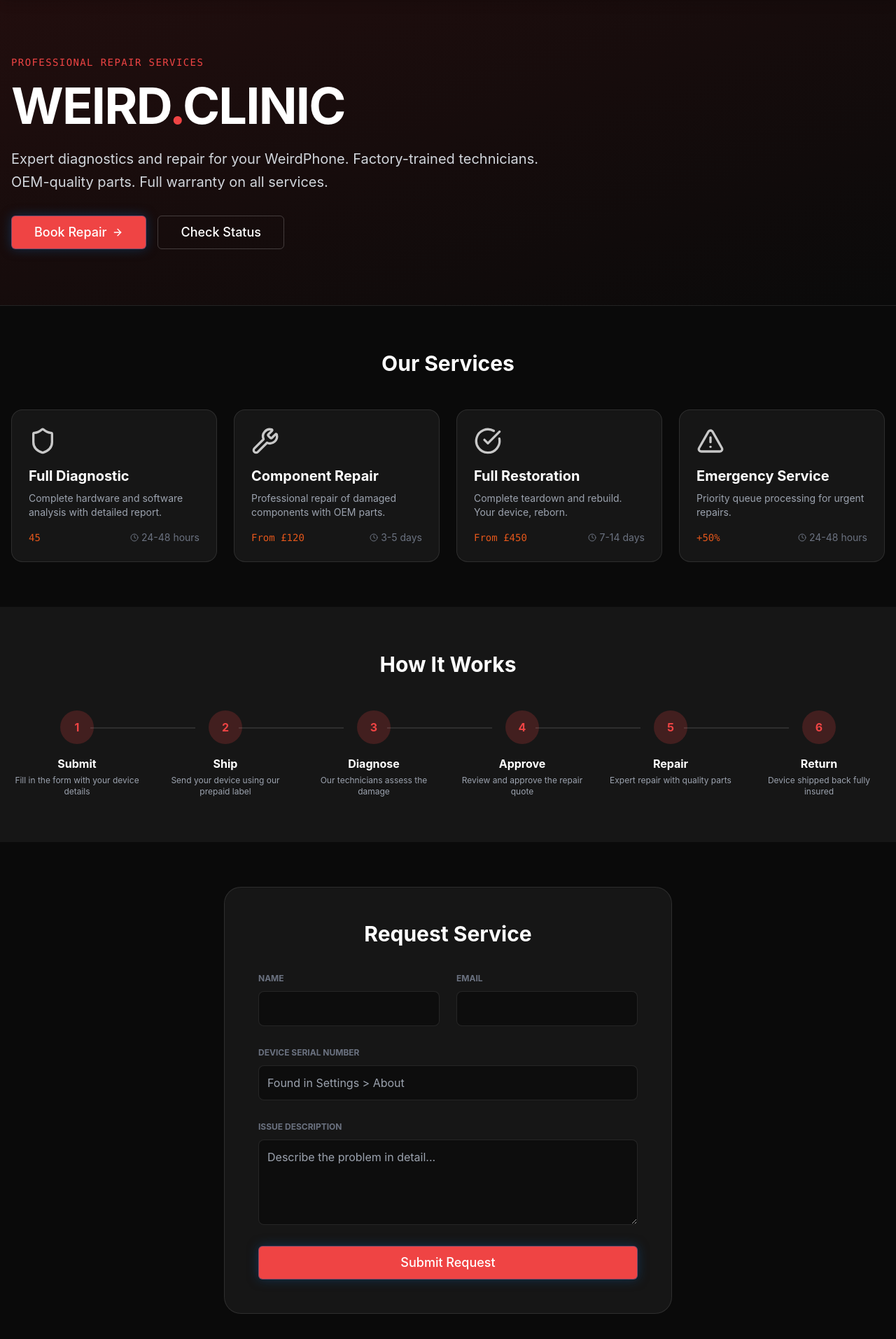
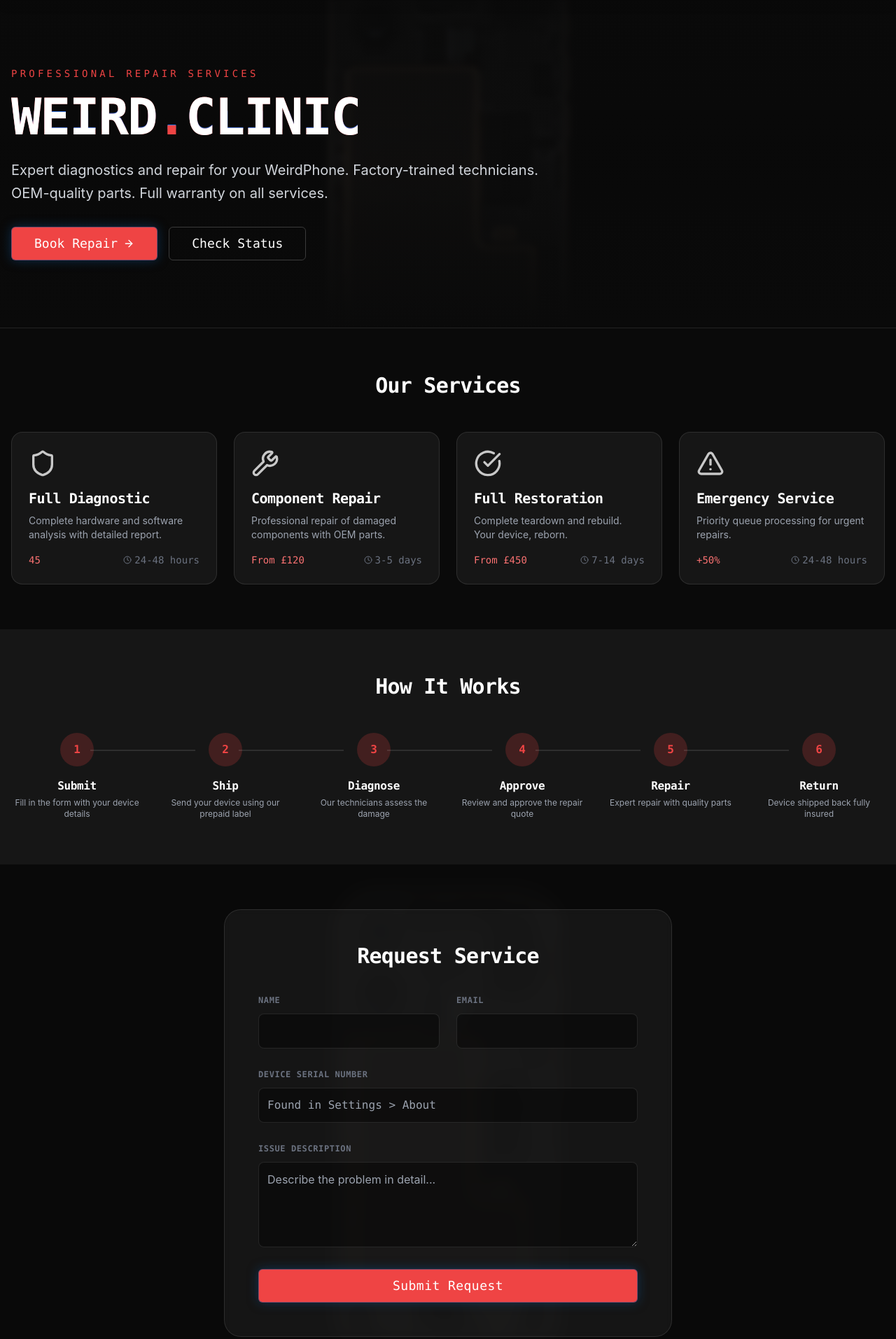
Before and after one commit to Thankswewin/holyweird-shop, a React (Vite) app: page /weird-clinic in a window 1280 px wide. Shown: the part 67-1980 px from the top of the page at 70% size. Built offline with nearby package versions, Linux system fonts and the light colour scheme; no server answers.

Commit message:
Update Weird Clinic: blurred bg, glitch effect, mono fonts, no orange hover

```diff
--- a/src/pages/WeirdClinic.jsx
+++ b/src/pages/WeirdClinic.jsx
@@ -2,6 +2,7 @@ import React, { useState } from 'react';
 import { motion } from 'framer-motion';
 import { Wrench, Shield, Clock, CheckCircle, AlertTriangle, ArrowRight } from 'lucide-react';
 import { Button } from '@/components/ui/Button';
+import clinicBg from '@/assets/clinic-bg.jpg';
 
 const WeirdClinic = () => {
     const [selectedService, setSelectedService] = useState(null);
@@ -51,32 +52,43 @@ const WeirdClinic = () => {
     ];
 
     return (
-        <div className="min-h-screen bg-obsidian">
-            {/* Hero */}
-            <section className="relative py-20 overflow-hidden">
-                <div className="absolute inset-0 bg-gradient-to-br from-red-900/20 to-transparent" />
+        <div className="min-h-screen bg-obsidian font-mono">
+            {/* Hero with blurred background */}
+            <section className="relative py-24 overflow-hidden">
+                {/* Blurred background image */}
+                <div
+                    className="absolute inset-0 bg-cover bg-center opacity-20 blur-sm scale-110"
+                    style={{ backgroundImage: `url(${clinicBg})` }}
+                />
+                <div className="absolute inset-0 bg-gradient-to-b from-obsidian/80 via-obsidian/60 to-obsidian" />
+
                 <div className="container mx-auto px-4 relative z-10">
                     <motion.div
                         initial={{ opacity: 0, y: 20 }}
                         animate={{ opacity: 1, y: 0 }}
                         className="max-w-3xl"
                     >
-                        <span className="text-red-500 font-mono text-sm uppercase tracking-widest mb-4 block">
+                        <span className="text-red-500 font-mono text-sm uppercase tracking-[0.3em] mb-4 block">
                             Professional Repair Services
                         </span>
-                        <h1 className="text-5xl md:text-7xl font-bold mb-6 tracking-tight">
-                            WEIRD<span className="text-red-500">.</span>CLINIC
+
+                        {/* Glitch effect title */}
+                        <h1 className="text-5xl md:text-7xl font-bold mb-6 tracking-tight relative">
+                            <span className="glitch-text" data-text="WEIRD.CLINIC">
+                                WEIRD<span className="text-red-500">.</span>CLINIC
+                            </span>
                         </h1>
-                        <p className="text-xl text-gray-300 leading-relaxed mb-8">
+
+                        <p className="text-xl text-gray-300 leading-relaxed mb-8 font-sans">
                             Expert diagnostics and repair for your WeirdPhone.
                             Factory-trained technicians. OEM-quality parts.
                             Full warranty on all services.
                         </p>
                         <div className="flex gap-4">
-                            <Button size="lg" className="bg-red-500 hover:bg-red-600">
+                            <Button size="lg" className="bg-red-500 hover:bg-red-600 font-mono">
                                 Book Repair <ArrowRight className="w-4 h-4 ml-2" />
                             </Button>
-                            <Button size="lg" variant="outline">
+                            <Button size="lg" variant="outline" className="font-mono border-white/20 hover:border-white/40 hover:bg-white/5">
                                 Check Status
                             </Button>
                         </div>
@@ -87,7 +99,7 @@ const WeirdClinic = () => {
             {/* Services Grid */}
             <section className="py-16 border-t border-white/10">
                 <div className="container mx-auto px-4">
-                    <h2 className="text-3xl font-bold mb-12 text-center">Our Services</h2>
+                    <h2 className="text-3xl font-bold mb-12 text-center tracking-tight">Our Services</h2>
                     <div className="grid grid-cols-1 md:grid-cols-2 lg:grid-cols-4 gap-6">
                         {services.map((service) => (
                             <motion.div
@@ -96,16 +108,16 @@ const WeirdClinic = () => {
                                 onClick={() => setSelectedService(service.id)}
                                 className={`cursor-pointer p-6 rounded-2xl border transition-all ${selectedService === service.id
                                         ? 'bg-red-500/10 border-red-500'
-                                        : 'bg-white/5 border-white/10 hover:border-white/30'
+                                        : 'bg-white/5 border-white/10 hover:border-white/30 hover:bg-white/10'
                                     }`}
                             >
                                 <service.icon className={`w-10 h-10 mb-4 ${selectedService === service.id ? 'text-red-500' : 'text-palladium'
                                     }`} />
-                                <h3 className="text-xl font-bold mb-2">{service.name}</h3>
-                                <p className="text-sm text-gray-400 mb-4">{service.description}</p>
+                                <h3 className="text-xl font-bold mb-2 tracking-tight">{service.name}</h3>
+                                <p className="text-sm text-gray-400 mb-4 font-sans">{service.description}</p>
                                 <div className="flex justify-between items-center text-sm">
-                                    <span className="text-weird-orange font-mono">{service.price}</span>
-                                    <span className="text-gray-500 flex items-center gap-1">
+                                    <span className="text-red-400 font-mono">{service.price}</span>
+                                    <span className="text-gray-500 flex items-center gap-1 font-mono">
                                         <Clock className="w-3 h-3" /> {service.duration}
                                     </span>
                                 </div>
@@ -118,15 +130,15 @@ const WeirdClinic = () => {
             {/* Process Timeline */}
             <section className="py-16 bg-white/5">
                 <div className="container mx-auto px-4">
-                    <h2 className="text-3xl font-bold mb-12 text-center">How It Works</h2>
+                    <h2 className="text-3xl font-bold mb-12 text-center tracking-tight">How It Works</h2>
                     <div className="grid grid-cols-2 md:grid-cols-3 lg:grid-cols-6 gap-6">
                         {process.map((item, i) => (
                             <div key={item.step} className="text-center relative">
-                                <div className="w-12 h-12 rounded-full bg-red-500/20 text-red-500 font-bold flex items-center justify-center mx-auto mb-4">
+                                <div className="w-12 h-12 rounded-full bg-red-500/20 text-red-500 font-bold flex items-center justify-center mx-auto mb-4 font-mono">
                                     {item.step}
                                 </div>
-                                <h3 className="font-bold mb-1">{item.title}</h3>
-                                <p className="text-xs text-gray-400">{item.desc}</p>
+                                <h3 className="font-bold mb-1 tracking-tight">{item.title}</h3>
+                                <p className="text-xs text-gray-400 font-sans">{item.desc}</p>
                                 {i < process.length - 1 && (
                                     <div className="hidden lg:block absolute top-6 left-[60%] w-[80%] h-[2px] bg-white/10" />
                                 )}
@@ -137,39 +149,91 @@ const WeirdClinic = () => {
             </section>
 
             {/* Booking Form */}
-            <section className="py-16">
-                <div className="container mx-auto px-4 max-w-2xl">
-                    <div className="bg-white/5 rounded-3xl border border-white/10 p-8 md:p-12">
-                        <h2 className="text-3xl font-bold mb-8 text-center">Request Service</h2>
+            <section className="py-16 relative overflow-hidden">
+                {/* Subtle background */}
+                <div
+                    className="absolute inset-0 bg-cover bg-center opacity-5 blur-md"
+                    style={{ backgroundImage: `url(${clinicBg})` }}
+                />
+
+                <div className="container mx-auto px-4 max-w-2xl relative z-10">
+                    <div className="bg-white/5 rounded-3xl border border-white/10 p-8 md:p-12 backdrop-blur-sm">
+                        <h2 className="text-3xl font-bold mb-8 text-center tracking-tight">Request Service</h2>
                         <form className="space-y-6" onSubmit={(e) => e.preventDefault()}>
                             <div className="grid grid-cols-2 gap-6">
                                 <div className="space-y-2">
-                                    <label className="text-xs uppercase font-bold text-gray-500">Name</label>
-                                    <input type="text" className="w-full bg-black/40 border border-white/10 rounded-lg p-3 text-white focus:border-red-500 focus:outline-none" />
+                                    <label className="text-xs uppercase font-bold text-gray-500 tracking-wider">Name</label>
+                                    <input type="text" className="w-full bg-black/40 border border-white/10 rounded-lg p-3 text-white focus:border-red-500 focus:outline-none font-mono" />
                                 </div>
                                 <div className="space-y-2">
-                                    <label className="text-xs uppercase font-bold text-gray-500">Email</label>
-                                    <input type="email" className="w-full bg-black/40 border border-white/10 rounded-lg p-3 text-white focus:border-red-500 focus:outline-none" />
+                                    <label className="text-xs uppercase font-bold text-gray-500 tracking-wider">Email</label>
+                                    <input type="email" className="w-full bg-black/40 border border-white/10 rounded-lg p-3 text-white focus:border-red-500 focus:outline-none font-mono" />
                                 </div>
                             </div>
 
                             <div className="space-y-2">
-                                <label className="text-xs uppercase font-bold text-gray-500">Device Serial Number</label>
-                                <input type="text" className="w-full bg-black/40 border border-white/10 rounded-lg p-3 text-white focus:border-red-500 focus:outline-none" placeholder="Found in Settings > About" />
+                                <label className="text-xs uppercase font-bold text-gray-500 tracking-wider">Device Serial Number</label>
+                                <input type="text" className="w-full bg-black/40 border border-white/10 rounded-lg p-3 text-white focus:border-red-500 focus:outline-none font-mono" placeholder="Found in Settings > About" />
                             </div>
 
                             <div className="space-y-2">
-                                <label className="text-xs uppercase font-bold text-gray-500">Issue Description</label>
-                                <textarea rows={4} className="w-full bg-black/40 border border-white/10 rounded-lg p-3 text-white focus:border-red-500 focus:outline-none" placeholder="Describe the problem in detail..." />
+                                <label className="text-xs uppercase font-bold text-gray-500 tracking-wider">Issue Description</label>
+                                <textarea rows={4} className="w-full bg-black/40 border border-white/10 rounded-lg p-3 text-white focus:border-red-500 focus:outline-none font-sans" placeholder="Describe the problem in detail..." />
                             </div>
 
-                            <Button size="lg" className="w-full bg-red-500 hover:bg-red-600">
+                            <Button size="lg" className="w-full bg-red-500 hover:bg-red-600 font-mono tracking-wide">
                                 Submit Request
                             </Button>
                         </form>
                     </div>
                 </div>
             </section>
+
+            {/* Glitch CSS animation */}
+            <style>{`
+        .glitch-text {
+          position: relative;
+          display: inline-block;
+        }
+
+        .glitch-text::before,
+        .glitch-text::after {
+          content: attr(data-text);
+          position: absolute;
+          top: 0;
+          left: 0;
+          width: 100%;
+          height: 100%;
+        }
+
+        .glitch-text::before {
+          animation: glitch-1 2s infinite linear alternate-reverse;
+          color: #ef4444;
+          z-index: -1;
+        }
+
+        .glitch-text::after {
+          animation: glitch-2 3s infinite linear alternate-reverse;
+          color: #3b82f6;
+          z-index: -2;
+        }
+
+        @keyframes glitch-1 {
+          0%, 90%, 100% { clip-path: inset(0 0 0 0); transform: translate(0); }
+          92% { clip-path: inset(40% 0 20% 0); transform: translate(-2px, 2px); }
+          94% { clip-path: inset(60% 0 10% 0); transform: translate(2px, -1px); }
+          96% { clip-path: inset(20% 0 40% 0); transform: translate(-1px, 1px); }
+          98% { clip-path: inset(80% 0 5% 0); transform: translate(1px, -2px); }
+        }
+
+        @keyframes glitch-2 {
+          0%, 88%, 100% { clip-path: inset(0 0 0 0); transform: translate(0); }
+          90% { clip-path: inset(25% 0 35% 0); transform: translate(2px, -2px); }
+          93% { clip-path: inset(55% 0 15% 0); transform: translate(-2px, 1px); }
+          95% { clip-path: inset(15% 0 55% 0); transform: translate(1px, -1px); }
+          97% { clip-path: inset(70% 0 10% 0); transform: translate(-1px, 2px); }
+        }
+      `}</style>
         </div>
     );
 };
```
Also changed, not shown: src/assets/clinic-bg.jpg (added).
